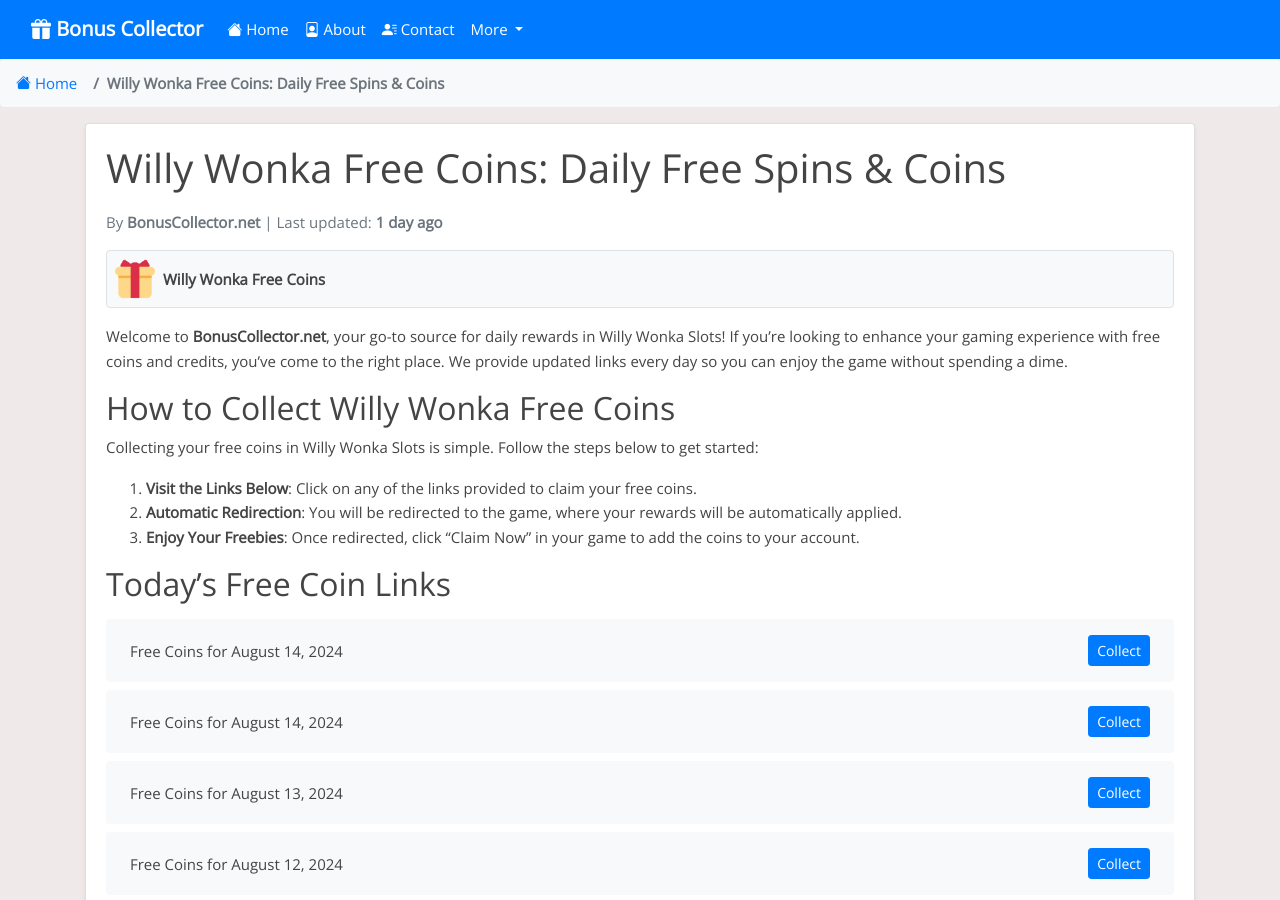
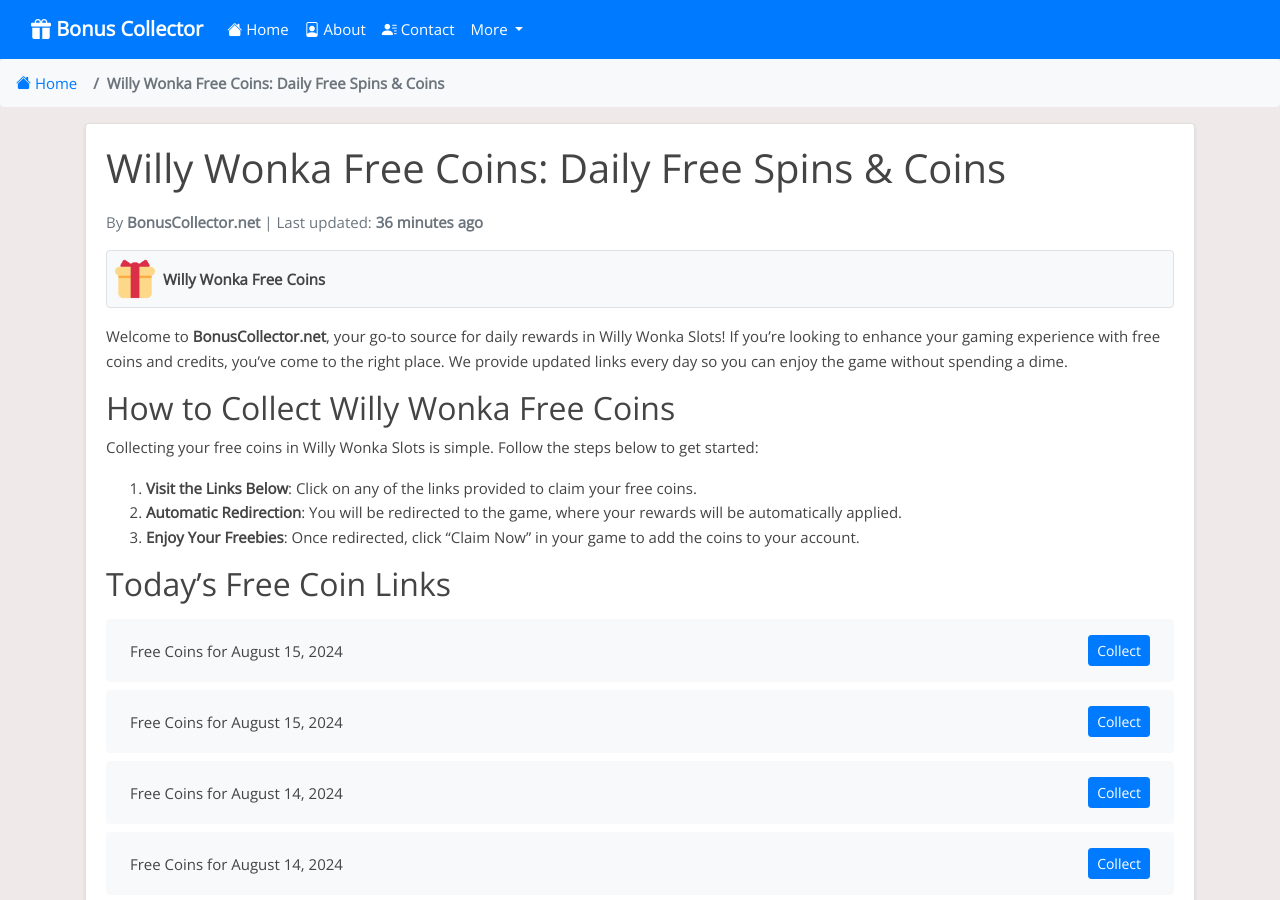
Before and after one commit to Prollad99/bs-net, a Jekyll site: the page built from _posts/2024-06-30-willy-wonka.md, in a window 1280 px wide and 900 px high. Built offline with Jekyll 4.4.1, drawn with Linux system fonts in a browser that asks for light colours; nearby versions of some CDN libraries; comment, search, counter and statistics services are not loaded; some of the changed text lies outside the part shown.

Commit message:
Update willy-wonka reward links and last modified date

```diff
--- a/_data/include_files.yml
+++ b/_data/include_files.yml
@@ -50,7 +50,7 @@
   last_modified: 2024-08-14 18:13:16
 
 willy-wonka.html:
-  last_modified: 2024-08-14 03:36:41
+  last_modified: 2024-08-15 03:36:04
 
 huuuge-casino.html:
   last_modified: 2024-08-14 18:38:28
--- a/_includes/willy-wonka.html
+++ b/_includes/willy-wonka.html
@@ -1,4 +1,12 @@
 <ul class="list-group mt-3 mb-4">
+  <li class="list-group-item d-flex justify-content-between align-items-center">
+    <span>Free Coins for August 15, 2024</span>
+    <a href="https://zynga.social/03d8f2" class="btn btn-primary btn-sm">Collect</a>
+  </li>
+  <li class="list-group-item d-flex justify-content-between align-items-center">
+    <span>Free Coins for August 15, 2024</span>
+    <a href="https://zynga.social/887c76" class="btn btn-primary btn-sm">Collect</a>
+  </li>
   <li class="list-group-item d-flex justify-content-between align-items-center">
     <span>Free Coins for August 14, 2024</span>
     <a href="https://zynga.social/4a0d00" class="btn btn-primary btn-sm">Collect</a>
@@ -391,12 +399,4 @@
     <span>Free Coins for August 4, 2024</span>
     <a href="https://zynga.social/ug31" class="btn btn-primary btn-sm">Collect</a>
   </li>
-  <li class="list-group-item d-flex justify-content-between align-items-center">
-    <span>Free Coins for August 4, 2024</span>
-    <a href="https://zynga.social/c3e574" class="btn btn-primary btn-sm">Collect</a>
-  </li>
-  <li class="list-group-item d-flex justify-content-between align-items-center">
-    <span>Free Coins for August 4, 2024</span>
-    <a href="https://zynga.social/15a48d" class="btn btn-primary btn-sm">Collect</a>
-  </li>
 </ul>
```
Also changed, not shown: links-json/willy-wonka.json (+8 -8 lines).
